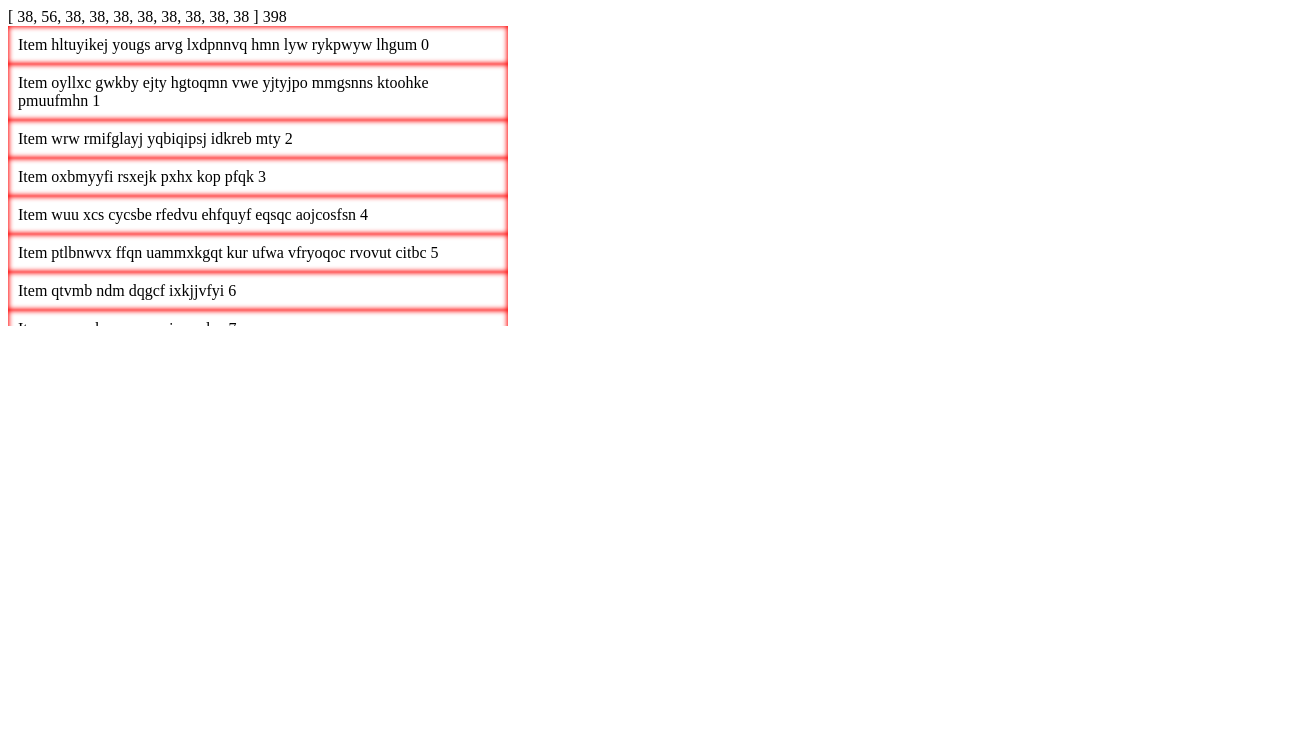
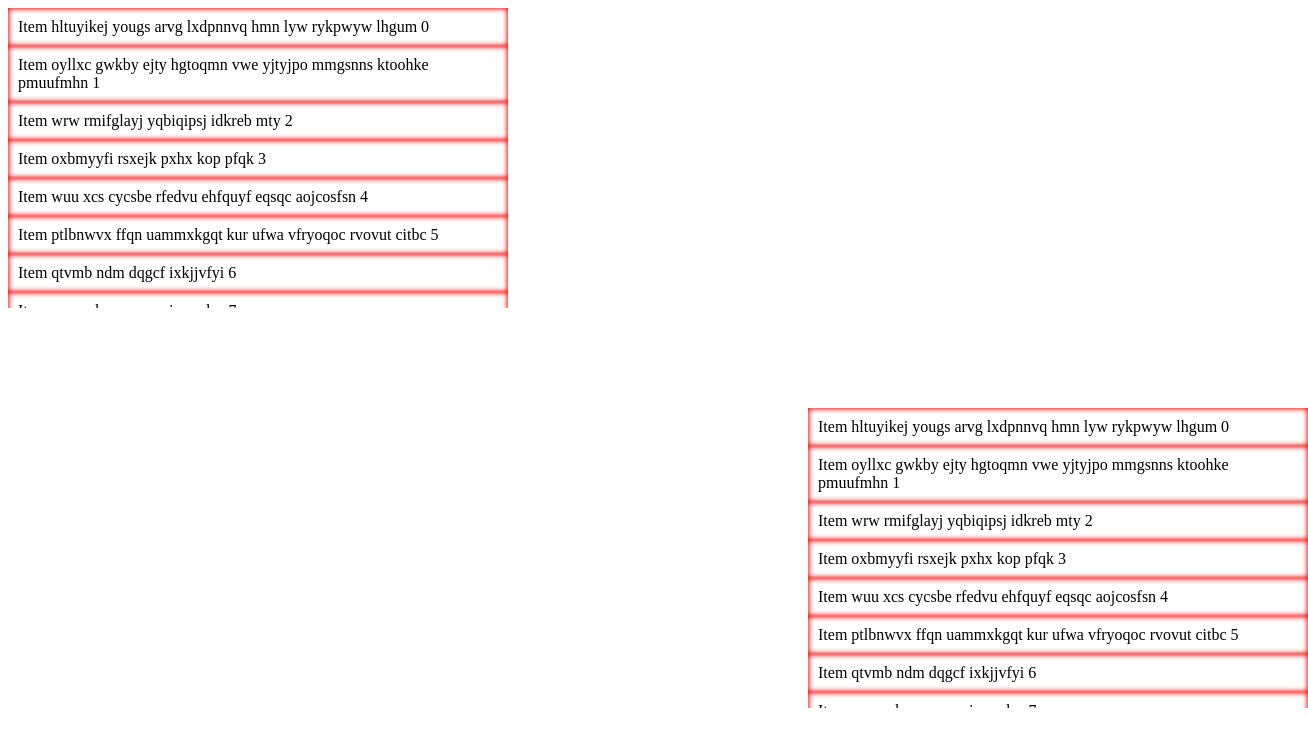
Before and after one commit to vaheqelyan/vue-sort, a Vue app: page / in a window 1280 px wide. Shown: the top 746 px of the page, 1308 px wide, since content can reach past the window. Built offline with nearby package versions, Linux system fonts and the light colour scheme; what namey-mcnameface would draw is missing.

Commit message:
feat: Pass elements instance

```diff
--- a/src/App.vue
+++ b/src/App.vue
@@ -35,7 +35,7 @@ Array.prototype.insert = function (index, item) {
 };
 
 const onInsert = ({ index, element }) => {
-  const newItem = { ...element, key: element.key + Math.random() };
+  const newItem = { ...element.dataElement };
   items2.value.insert(index, newItem);
 };
 
@@ -45,7 +45,6 @@ const onRemove = ({ index }) => {
 
 const onSort = ({ index, newIndex }) => {
   let data = items.value.slice();
-  console.log('sort')
 
   data = data.move(index, newIndex);
   items.value = data;
@@ -86,6 +85,23 @@ const onSort2 = ({ index, newIndex }) => {
       class="container"
       drop-id="bucket-1"
       direction="column"
+    >
+      <template v-slot:item="{ item, index }">
+        <div style="padding: 10px">Item {{ item.content }} {{ index }}</div>
+      </template>
+
+      <template v-slot:drag-element="{ item }">
+        <div class="item" style="padding: 10px">Item {{ item.content }}</div>
+      </template>
+    </List>
+
+    <List
+      :list="items2"
+      item-id="key"
+      class="container"
+      drop-id="bucket-2"
+      direction="column"
+      style="left: 800px; top: 100px; position: relative;"
     >
       <template v-slot:item="{ item, index }">
         <div style="padding: 10px">Item {{ item.content }} {{ index }}</div>
--- a/src/DnDProvider.vue
+++ b/src/DnDProvider.vue
@@ -69,9 +69,10 @@ const startDnD = ({ fromBucket, element }) => {
   dropId.value = fromBucket
   from.value = fromBucket
 
+  console.log(element)
+
   Object.assign(moveElement, {
     ...element,
-    //data: { ...element }, ?
   })
 }
 
--- a/src/List.vue
+++ b/src/List.vue
@@ -1,6 +1,5 @@
 <template>
   <div>
-    {{ heightMap }} {{getFixedHeight }}
     <div class="c-list" ref="container" @scroll="onScroll">
       <div class="c-list__stick" :style="{ height: `${getFixedHeight}px` }" />
       <move
@@ -9,7 +8,7 @@
         :key="item[itemId]"
         :item="item"
         :item-id="itemId"
-        :has-started="startDrag"
+        :has-started="isIn"
         :container="container"
         :index="index"
         :active-index="activeIndex"
@@ -155,6 +154,34 @@ const onUpdate = (y) => {
   }
 };
 
+const onNew = (y) => {
+  if (isIn.value) {
+    const targetHeight = getDnDMove.targetBound[getProp.value.size];
+
+    let scrollTop = offset.value + y + targetHeight;
+
+    let index;
+
+    let topValue = 0;
+
+    for (let i = 0; i < heightMap.length; i++) {
+      const height = heightMap[i];
+
+      if (topValue + height >= offset.value + y + (targetHeight / 2)) {
+        index = i;
+        break;
+      }
+
+      topValue += height;
+    }
+
+
+    if (index !== undefined) {
+      newIndex.value = index;
+    }
+  }
+};
+
 const onEnd = () => {
   startTransition.value = false;
   activeIndex.value = -1;
--- a/src/Move.vue
+++ b/src/Move.vue
@@ -94,6 +94,7 @@ const mousedown = (event) => {
     edge: edge,
     index: props.index,
     initPosition: top - containerTop,
+    dataElement: { ...props.item }
   });
 };
 
--- a/src/hooks/useDnD.js
+++ b/src/hooks/useDnD.js
@@ -41,7 +41,7 @@ export default ({ dropId, on, newIndex }) => {
     if (isIn.value && !selfDrag.value) {
       dndEmitDrop(DND_DROP_EVENT.ADD, {
         index: newIndex.value,
-        element: getDnDMove.data,
+        element: getDnDMove,
         dropId,
       })
 
```
